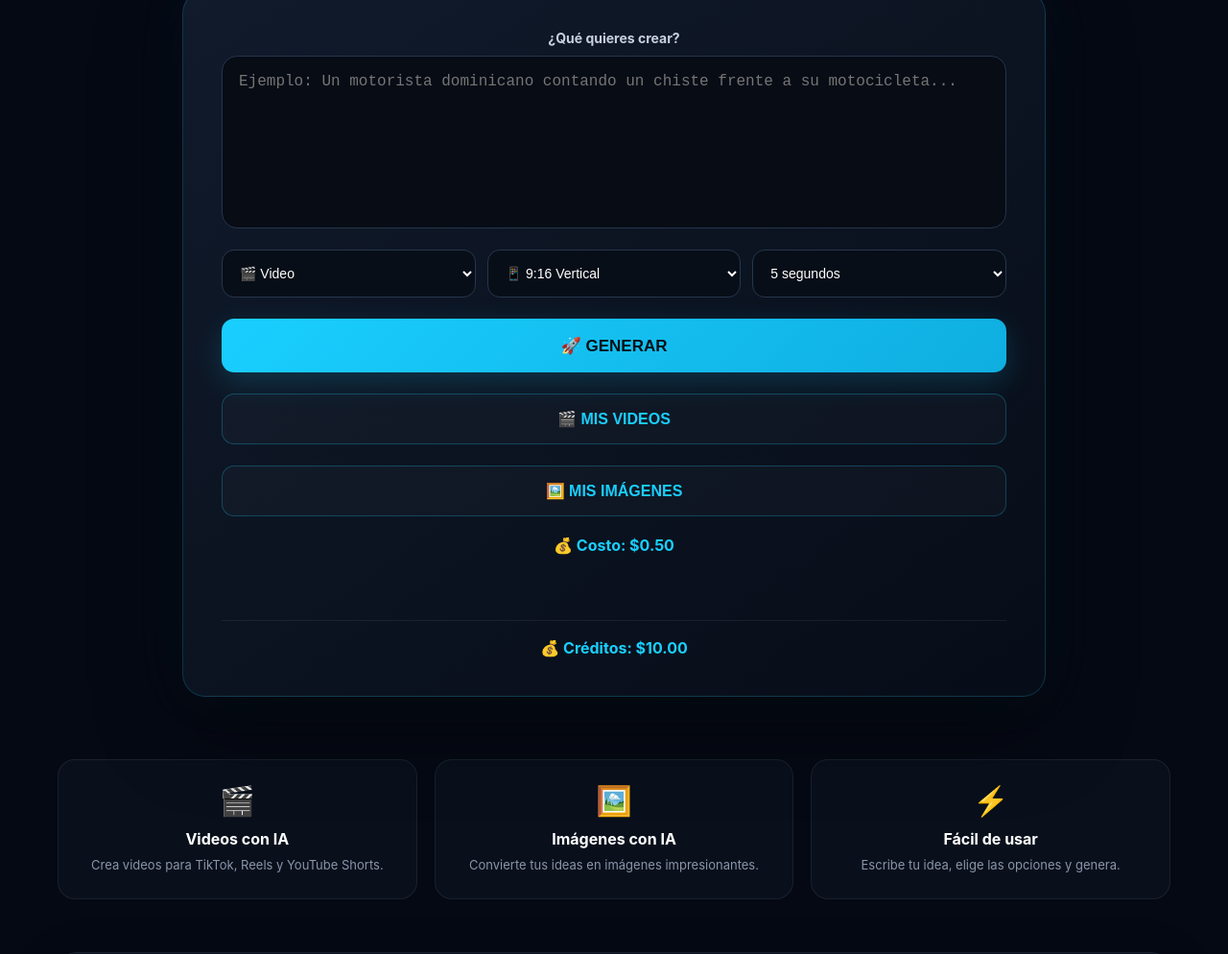
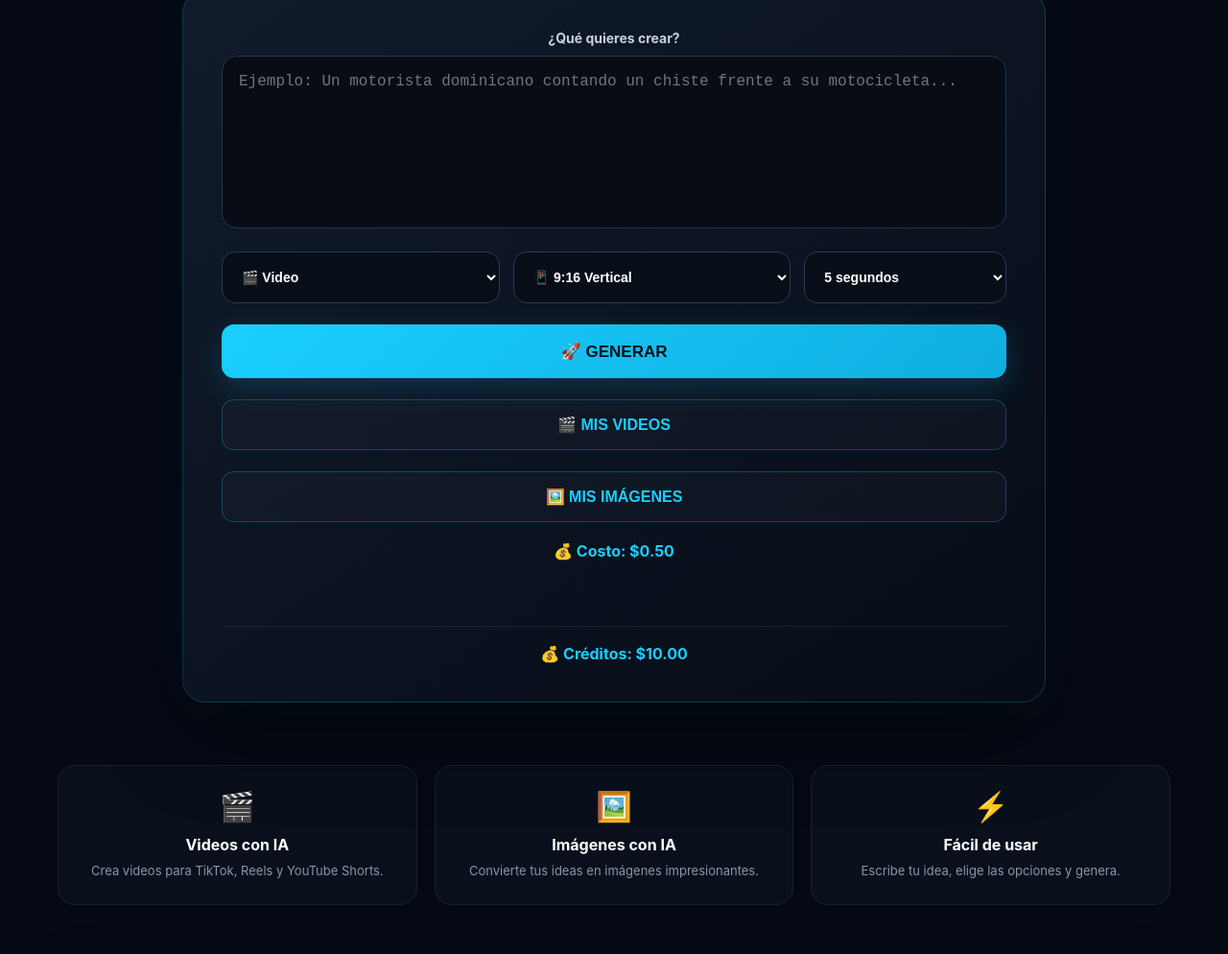
Before and after one commit to juancedenotavera/ia-sin-complicarse-ai, a website: page index.html in a window 1280 px wide. Shown: the part 799-1793 px from the top of the page at 96% size. Drawn offline with Linux system fonts and the light colour scheme; no server answers.

Commit message:
Refactor styles for options and select elements
Updated styles for options and select elements to improve layout and interactivity.

```diff
--- a/index.html
+++ b/index.html
@@ -404,7 +404,33 @@ textarea:focus{
 /* SELECTORES */
 
 .options{
-  gap:12px;
+  display:grid;
+  grid-template-columns:1.1fr 1.1fr .8fr;
+  gap:14px;
+  margin-top:20px;
+}
+
+.options select{
+  height:54px;
+  padding:0 16px;
+  background:#080e18;
+  border:1px solid #293a54;
+  border-radius:14px;
+  color:#fff;
+  font-size:14px;
+  font-weight:600;
+  cursor:pointer;
+  transition:.2s ease;
+}
+
+.options select:hover{
+  border-color:#19cfff;
+  background:#0b1422;
+}
+
+.options select:focus{
+  border-color:#19cfff;
+  box-shadow:0 0 0 3px rgba(25,207,255,.08);
 }
 
 select{
```
